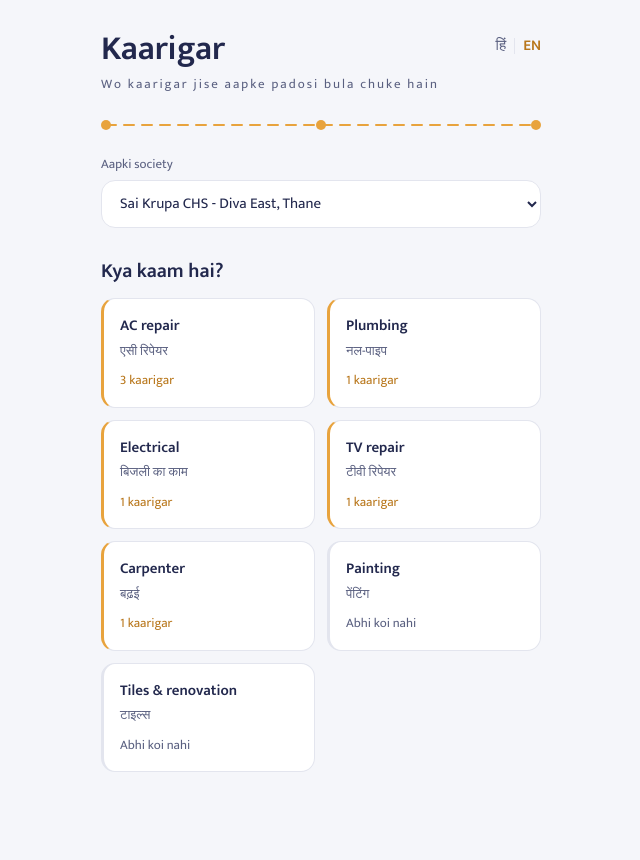
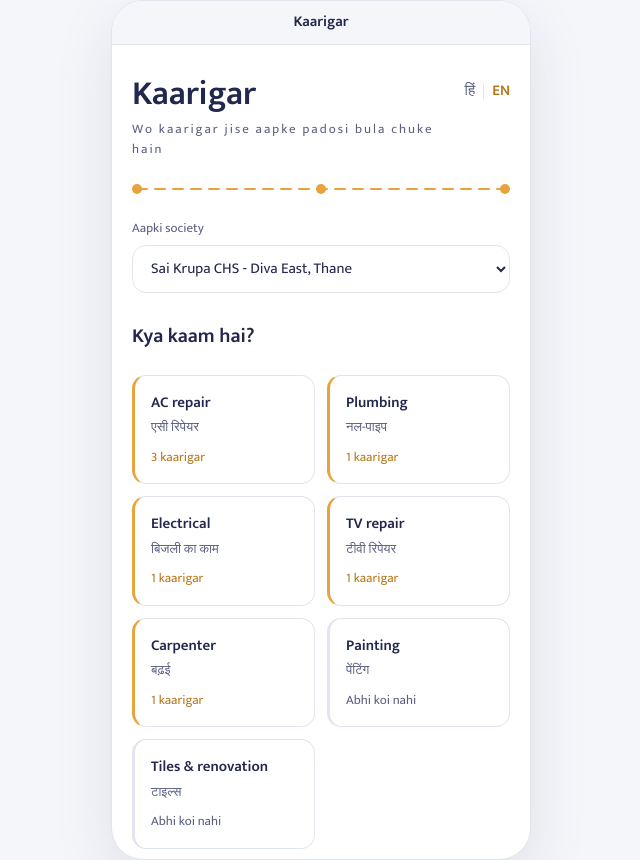
Before and after one commit to DipzSpell/Kaarigar, a React (Vite) app: page / in a window 1280 px wide. Shown: the whole page, without its empty margins (319-959 px from the left). Before the commit the page ends 800 px from the top, so only its background shows below. Built offline with nearby package versions, Linux system fonts and the light colour scheme.

Commit message:
Add desktop frame and fix empty state

```diff
--- a/src/App.jsx
+++ b/src/App.jsx
@@ -38,7 +38,9 @@ export default function App() {
   }
 
   return (
-    <>
+    <div className="app-frame">
+      <div className="app-frame-bar">Kaarigar</div>
+
       {screen === 'home' && (
         <Home
           societyId={societyId}
@@ -58,6 +60,6 @@ export default function App() {
           onVouchClick={() => {}}
         />
       )}
-    </>
+    </div>
   )
 }
--- a/src/components/Home.jsx
+++ b/src/components/Home.jsx
@@ -97,7 +97,7 @@ export default function Home({
         ))}
       </select>
 
-      <h2 className="mb-3 mt-7 text-[20px] font-semibold text-ink">
+      <h2 className="mb-6 mt-7 text-[20px] font-semibold text-ink">
         {t.whatWork}
       </h2>
 
--- a/src/components/WorkerList.jsx
+++ b/src/components/WorkerList.jsx
@@ -38,12 +38,12 @@ export default function WorkerList({
       </div>
 
       {list.length === 0 ? (
-        <div className="mt-12 text-center">
+        <div className="mt-6 rounded-card border border-dashed border-line bg-card p-8 text-center">
           <p className="text-[15px] text-ink">{t.empty}</p>
           <p className="mt-2 text-[13px] text-inksoft">{t.emptySub}</p>
         </div>
       ) : (
-        <div className="mt-5 flex flex-col gap-3">
+        <div className="mt-6 flex flex-col gap-3">
           {list.map((worker) => (
             <WorkerCard
               key={worker.id}
--- a/src/index.css
+++ b/src/index.css
@@ -13,6 +13,49 @@ body {
   min-height: 100dvh;
 }
 
+/* Phone-shaped frame on desktop. Below 640px this is a plain full-screen
+   container: no frame, no shadow, no bar. */
+.app-frame {
+  min-height: 100dvh;
+}
+
+.app-frame-bar {
+  display: none;
+}
+
+@media (min-width: 640px) {
+  body {
+    min-height: 100vh;
+  }
+
+  #root {
+    display: flex;
+    min-height: 100vh;
+    align-items: center;
+    justify-content: center;
+  }
+
+  .app-frame {
+    width: 420px;
+    height: 860px;
+    min-height: 0;
+    overflow-y: auto;
+    @apply border border-line bg-card;
+    border-radius: 32px;
+    box-shadow: 0 20px 60px rgba(34, 40, 77, 0.1);
+  }
+
+  .app-frame-bar {
+    display: flex;
+    height: 44px;
+    align-items: center;
+    justify-content: center;
+    @apply border-b border-line bg-paper text-ink;
+    font-size: 15px;
+    font-weight: 600;
+  }
+}
+
 @keyframes vouch-slide-up {
   from {
     transform: translateY(100%);
```
